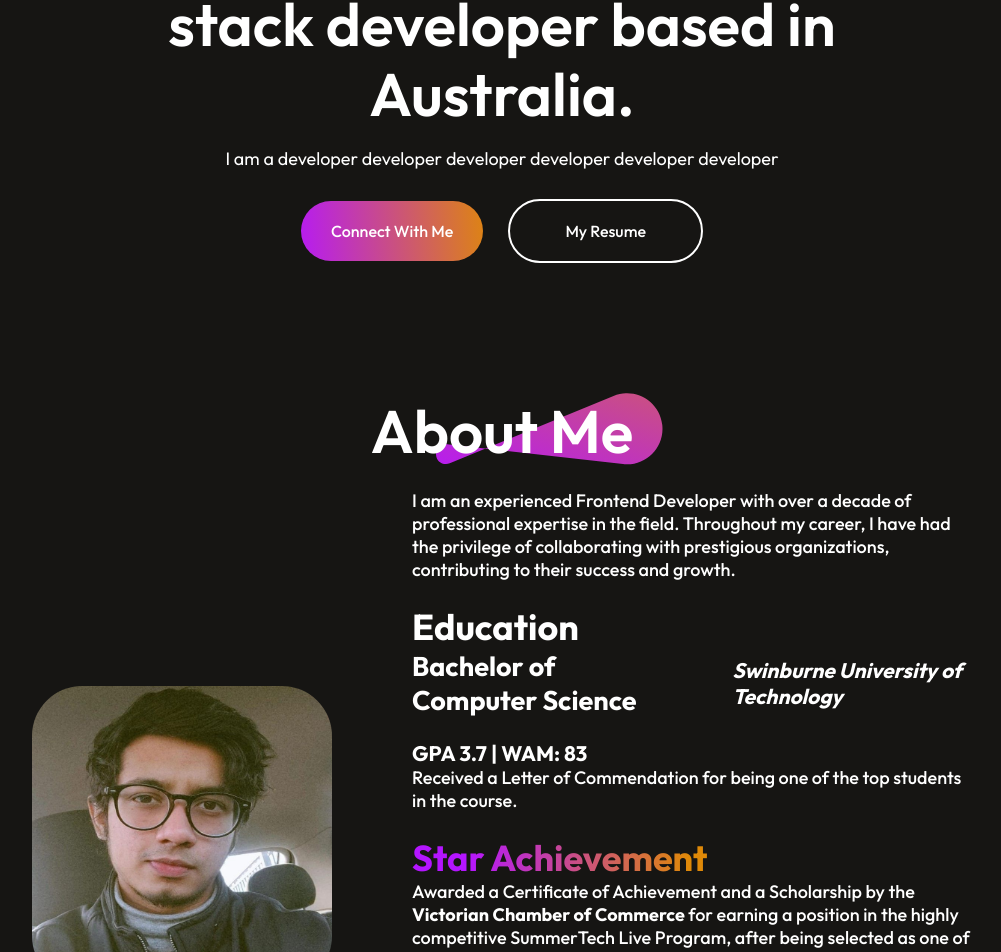
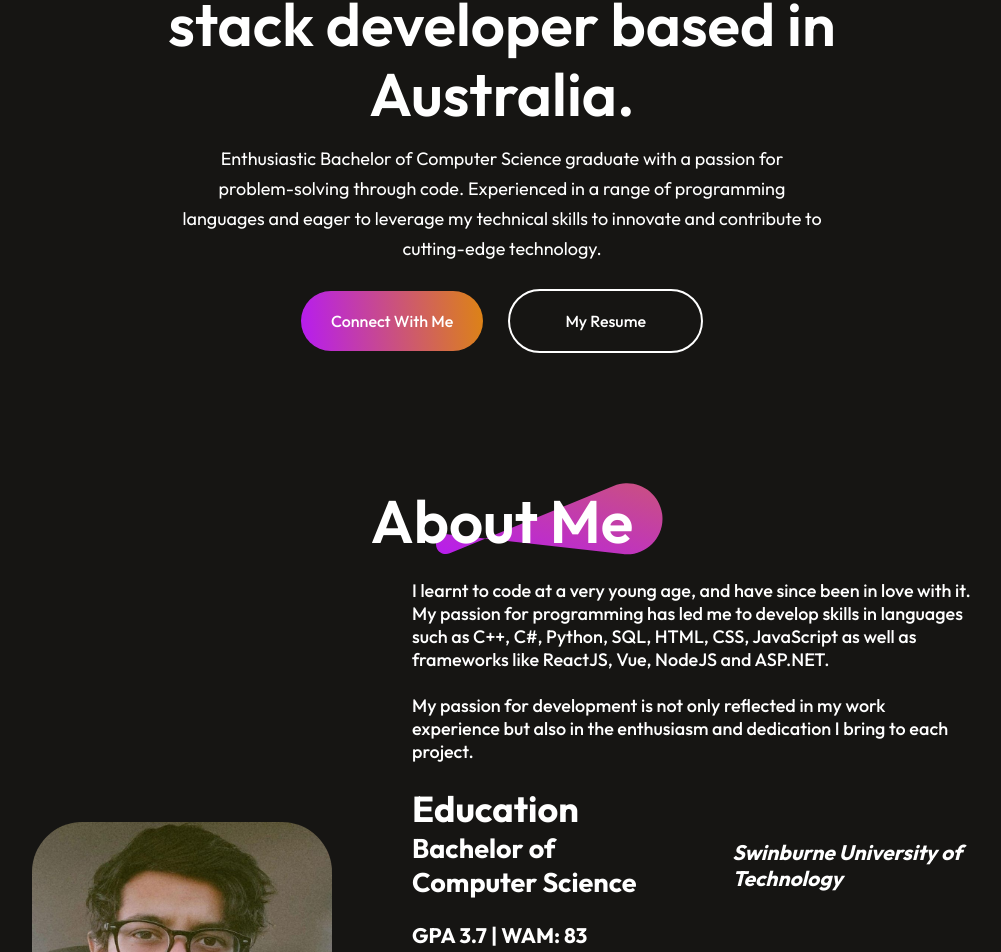
Before and after one commit to AbraarMohiuddin/Portfolio, a React (Vite) app: page / in a window 1280 px wide. Shown: the part 504-1456 px from the top of the page, without its empty margins (138-1139 px from the left). Built offline with nearby package versions, Linux system fonts and the light colour scheme.

Commit message:
changes to text

```diff
--- a/src/Components/About/About.jsx
+++ b/src/Components/About/About.jsx
@@ -17,10 +17,16 @@ const About = () => {
         <div className="aboutright">
           <div className="right1">
             <p>
-              I am an experienced Frontend Developer with over a decade of
-              professional expertise in the field. Throughout my career, I have
-              had the privilege of collaborating with prestigious organizations,
-              contributing to their success and growth.
+              I learnt to code at a very young age, and have since been in love
+              with it. My passion for programming has led me to develop skills
+              in languages such as C++, C#, Python, SQL, HTML, CSS, JavaScript
+              as well as frameworks like ReactJS, Vue, NodeJS and ASP.NET.
+            </p>
+            <br></br>
+            <p>
+              My passion for development is not only reflected in my work
+              experience but also in the enthusiasm and dedication I bring to
+              each project.
             </p>
             <br></br>
             <div className="education">
--- a/src/Components/Hero/Hero.jsx
+++ b/src/Components/Hero/Hero.jsx
@@ -11,7 +11,12 @@ const Hero = () => {
         <span className="herospan">I'm Abraar Mohiuddin,</span> a full-stack
         developer based in Australia.
       </h1>
-      <p>I am a developer developer developer developer developer developer </p>
+      <p>
+        Enthusiastic Bachelor of Computer Science graduate with a passion for
+        problem-solving through code. Experienced in a range of programming
+        languages and eager to leverage my technical skills to innovate and
+        contribute to cutting-edge technology.{" "}
+      </p>
       <div className="heroaction">
         <AnchorLink href="#contact" className="heroconnect">
           Connect With Me
```
